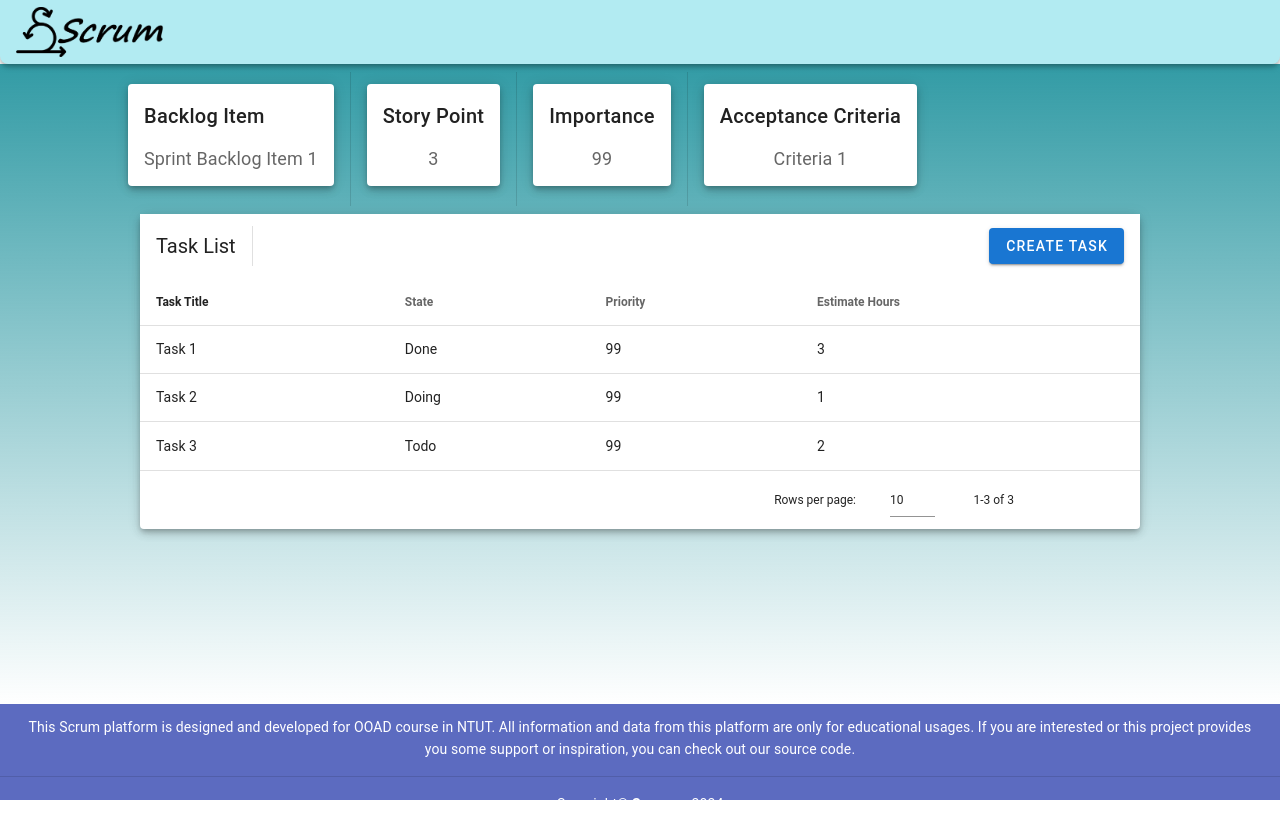
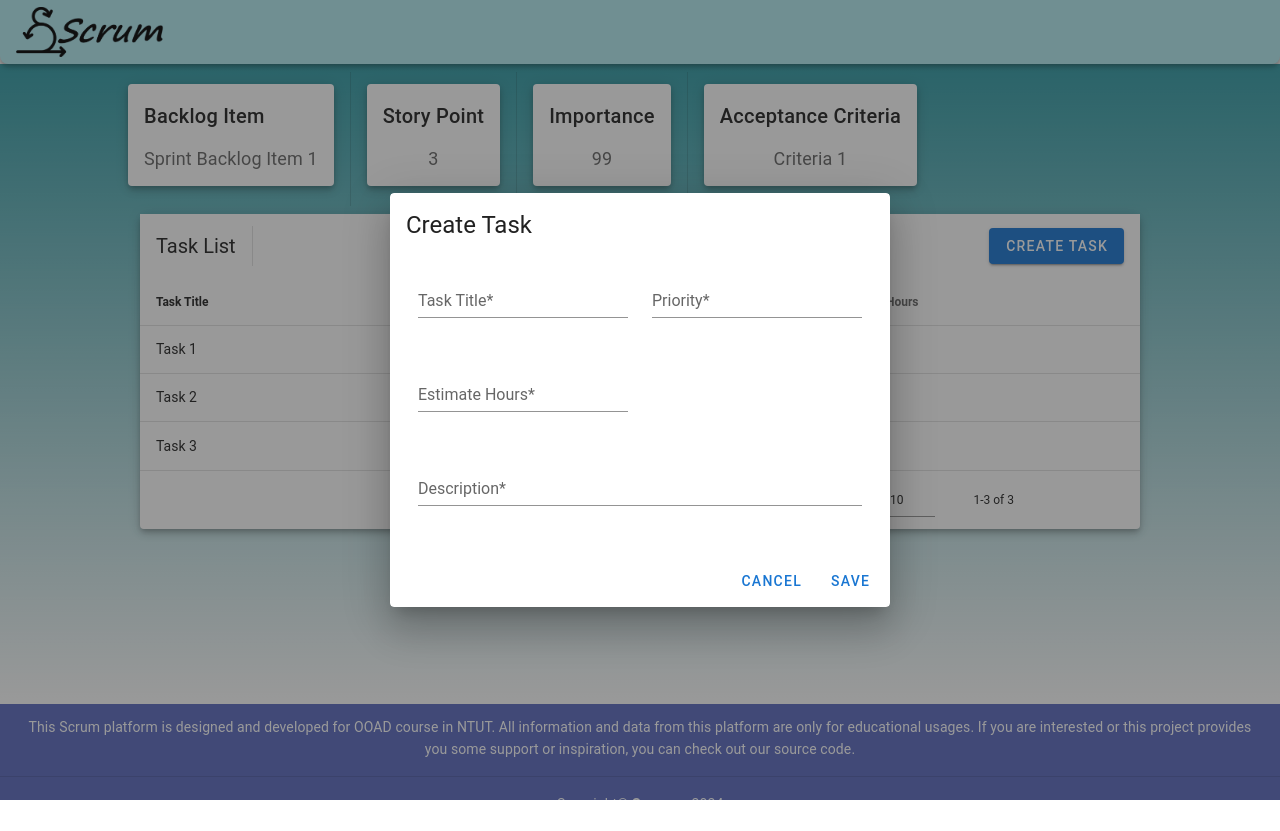
Before and after one commit to xiao0818/OOAD_Frontend, a Vue app: page /backlogItem in a window 1280 px wide. Both pictures are taken after a click on the button "CREATE TASK". Built offline with nearby package versions, Linux system fonts and the light colour scheme; the HTML template or start-up script is replaced by a standard one; what vue-apexcharts would draw is missing.

Commit message:
[Feature Addition]Added create task dialog.

```diff
--- a/src/views/BacklogItemPage.vue
+++ b/src/views/BacklogItemPage.vue
@@ -28,7 +28,68 @@
             <v-toolbar-title>Task List</v-toolbar-title>
             <v-divider class="mx-4" inset vertical></v-divider>
             <v-spacer></v-spacer>
-            <v-btn color="primary">Create Task</v-btn>
+            <!-- create task dialog -->
+            <v-dialog v-model="dialog" max-width="500px" persistent>
+              <template v-slot:activator="{ on, attrs }">
+                <v-btn color="primary" dark v-bind="attrs" v-on="on">Create Task</v-btn>
+              </template>
+              <!-- create task card -->
+              <v-form ref="form">
+                <v-card>
+                  <v-card-title>
+                    <span class="text-h5">Create Task</span>
+                  </v-card-title>
+                  <v-card-text>
+                    <v-container>
+                      <v-row>
+                        <v-col cols="12" md="6">
+                          <v-text-field
+                            v-model="newTask.title"
+                            label="Task Title*"
+                            type="text"
+                            :rules="titleRule"
+                            required
+                          ></v-text-field>
+                        </v-col>
+                        <v-col cols="12" md="6">
+                          <v-select
+                            v-model="newTask.priority"
+                            label="Priority*"
+                            :items="['CRITICAL', 'HIGH', 'MEDIUM', 'LOW']"
+                            :rules="priorityRule"
+                            required
+                          ></v-select>
+                        </v-col>
+                        <v-col cols="12" md="6">
+                          <v-text-field
+                            v-model="newTask.hours"
+                            label="Estimate Hours*"
+                            type="number"
+                            :rules="hoursRule"
+                            required
+                          ></v-text-field>
+                        </v-col>
+                        <v-col cols="12" md="12">
+                          <v-text-field
+                            v-model="newTask.description"
+                            label="Description*"
+                            type="text"
+                            :rules="descriptionRule"
+                            required
+                          ></v-text-field>
+                        </v-col>
+                      </v-row>
+                    </v-container>
+                  </v-card-text>
+                  <v-card-actions>
+                    <v-spacer></v-spacer>
+                    <v-btn color="primary" text @click="close(); reset();">Cancel</v-btn>
+                    <v-btn color="primary" text @click="save(); reset();">Save</v-btn>
+                  </v-card-actions>
+                </v-card>
+              </v-form>
+            </v-dialog>
+            <!-- end of create task dialog -->
           </v-toolbar>
         </template>
       </v-data-table>
@@ -44,6 +105,32 @@
     },
     data() {
       return {
+        dialog: false,
+        newTask: {
+          title: null,
+          priority: null,
+          hours: null,
+          description: null
+        },
+        defaultTask: {
+          title: null,
+          priority: null,
+          hours: null,
+          description: null
+        },
+        titleRule: [
+          (v) => !!v || "Field cannot be empty.",
+        ],
+        priorityRule: [
+          (v) => !!v || "Field cannot be empty.",
+        ],
+        hoursRule: [
+          (v) => !!v || "Field cannot be empty.",
+          (v) => /^\d+$/.test(v) || "Field can only contain numbers.",
+        ],
+        descriptionRule: [
+          (v) => !!v || "Field cannot be empty.",
+        ],
         backlogItem: {
           name: 'Sprint Backlog Item 1',
           id: '6d039242-c8cb-4fc7-87e1-5732aa8df6ab',
@@ -53,15 +140,15 @@
         },
         headers: [
           { text: "Task Title", value: "title" },
+          { text: "Priority", value: "priority" },
           { text: "State", value: "state" },
-          { text: "Priority", value: "priority" },
           { text: "Estimate Hours", value: "hours" },
         ],
         tasks: [
           {
             title: 'Task 1',
             id: '32317bad-1a12-4acb-aef7-86c5cc99b610',
-            priority: '99',
+            priority: 'CRITICAL',
             state: 'Done',
             hours: '3',
             description: 'Description 001'
@@ -69,7 +156,7 @@
           {
             title: 'Task 2',
             id: '3cb76c7f-b447-4005-a541-af493fec8c60',
-            priority: '99',
+            priority: 'HIGH',
             state: 'Doing',
             hours: '1',
             description: 'Description 002'
@@ -77,7 +164,7 @@
           {
             title: 'Task 3',
             id: '961cb3e2-cbe3-4a4e-8760-16b00af30a25',
-            priority: '99',
+            priority: 'MEDIUM',
             state: 'Todo',
             hours: '2',
             description: 'Description 003'
@@ -85,10 +172,38 @@
         ],
       }
     },
+    watch: {
+      dialog(val) {
+        val || this.close();
+      },
+    },
+    mounted() {
+      // this.tasks = $store;
+    },
     methods: {
       openTask(value) {
         this.$router.push({ name: "Task", params: {projectId: this.$route.params.projectId, sprintId: this.$route.params.sprintId, backlogItemId: this.$route.params.backlogItemId, taskId: value.id} });
-      }
+      },
+      reset() {
+        this.$refs.form.reset();
+      },
+      async refresh() {
+        // this.projects = await getAllProjects();
+      },
+      close() {
+        this.dialog = false;
+        this.$nextTick(() => {
+          this.newTask = Object.assign({}, this.defaultTask);
+        });
+      },
+      async save() {
+        // await createTask(
+        //   this.newProject.projectName,
+        //   this.newProject.productOwner
+        // );
+        await this.refresh();
+        this.close();
+      },
     }
   }
 </script>
--- a/src/views/ProjectListPage.vue
+++ b/src/views/ProjectListPage.vue
@@ -18,15 +18,14 @@
                   <v-card-title>
                     <span class="text-h5">Create Project</span>
                   </v-card-title>
-
                   <v-card-text>
                     <v-container>
                       <v-row>
                         <v-text-field
-                          v-model="newProject.projectName"
+                          v-model="newProject.name"
                           label="Project Name*"
                           type="text"
-                          :rules="projectNameRule"
+                          :rules="nameRule"
                           required
                         ></v-text-field>
                       </v-row>
@@ -34,6 +33,7 @@
                         <v-text-field
                           v-model="newProject.productOwner"
                           label="Product Owner*"
+                          type="text"
                           :rules="productOwnerRule"
                           required
                         ></v-text-field>
@@ -42,8 +42,8 @@
                   </v-card-text>
                   <v-card-actions>
                     <v-spacer></v-spacer>
-                    <v-btn color="blue darken-1" text @click="close(); reset();">Cancel</v-btn>
-                    <v-btn color="blue darken-1" text @click="save(); reset();">Save</v-btn>
+                    <v-btn color="primary" text @click="close(); reset();">Cancel</v-btn>
+                    <v-btn color="primary" text @click="save(); reset();">Save</v-btn>
                   </v-card-actions>
                 </v-card>
               </v-form>
@@ -66,14 +66,14 @@
       return {
         dialog: false,
         newProject: {
-          projectName: null,
+          name: null,
           productOwner: null
         },
         defaultProject: {
-          projectName: null,
+          name: null,
           productOwner: null
         },
-        projectNameRule: [
+        nameRule: [
           (v) => !!v || "Field cannot be empty.",
         ],
         productOwnerRule: [
@@ -128,7 +128,7 @@
       },
       async save() {
         // await createProject(
-        //   this.newProject.projectName,
+        //   this.newProject.name,
         //   this.newProject.productOwner
         // );
         await this.refresh();
--- a/src/views/TaskPage.vue
+++ b/src/views/TaskPage.vue
@@ -42,7 +42,7 @@
         task: {
           title: 'Task 1',
           id: '32317bad-1a12-4acb-aef7-86c5cc99b610',
-          priority: '99',
+          priority: 'CRITICAL',
           state: 'Done',
           hours: '3',
           description: 'Description 001'
```
